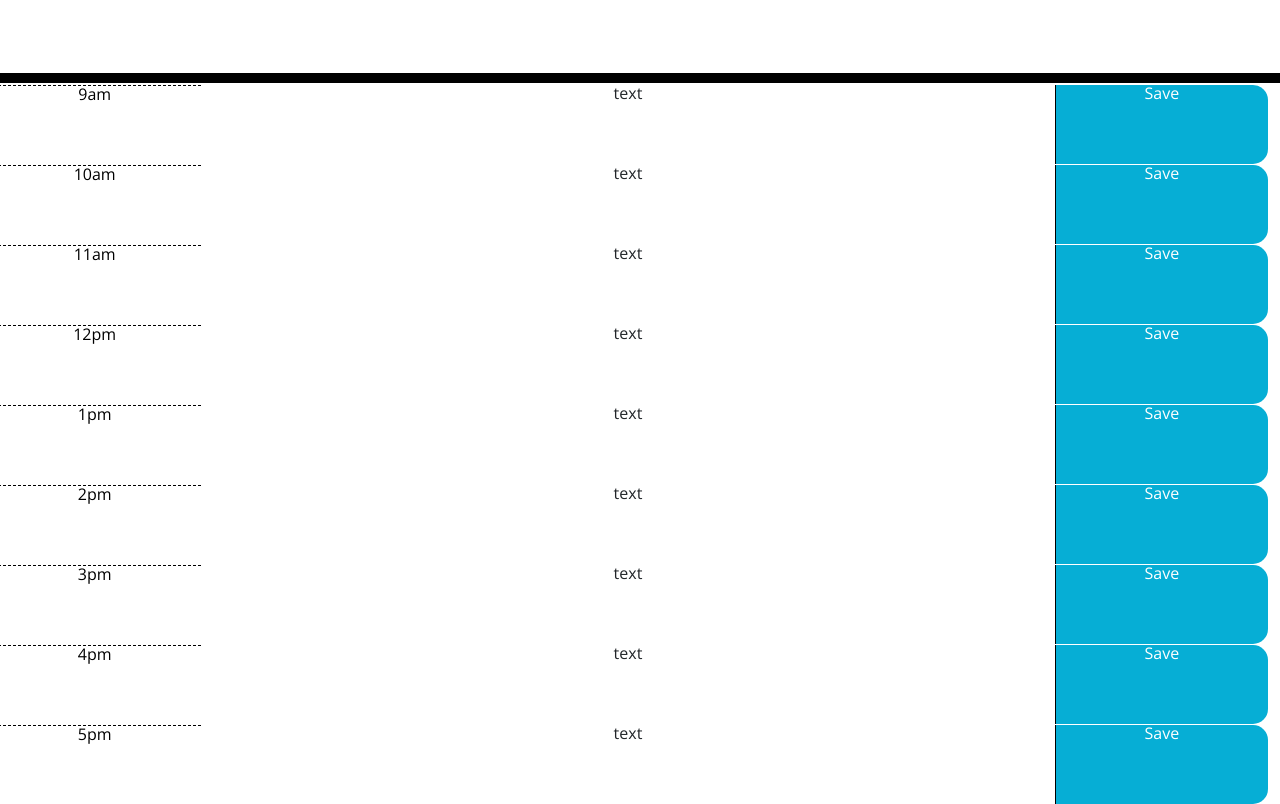
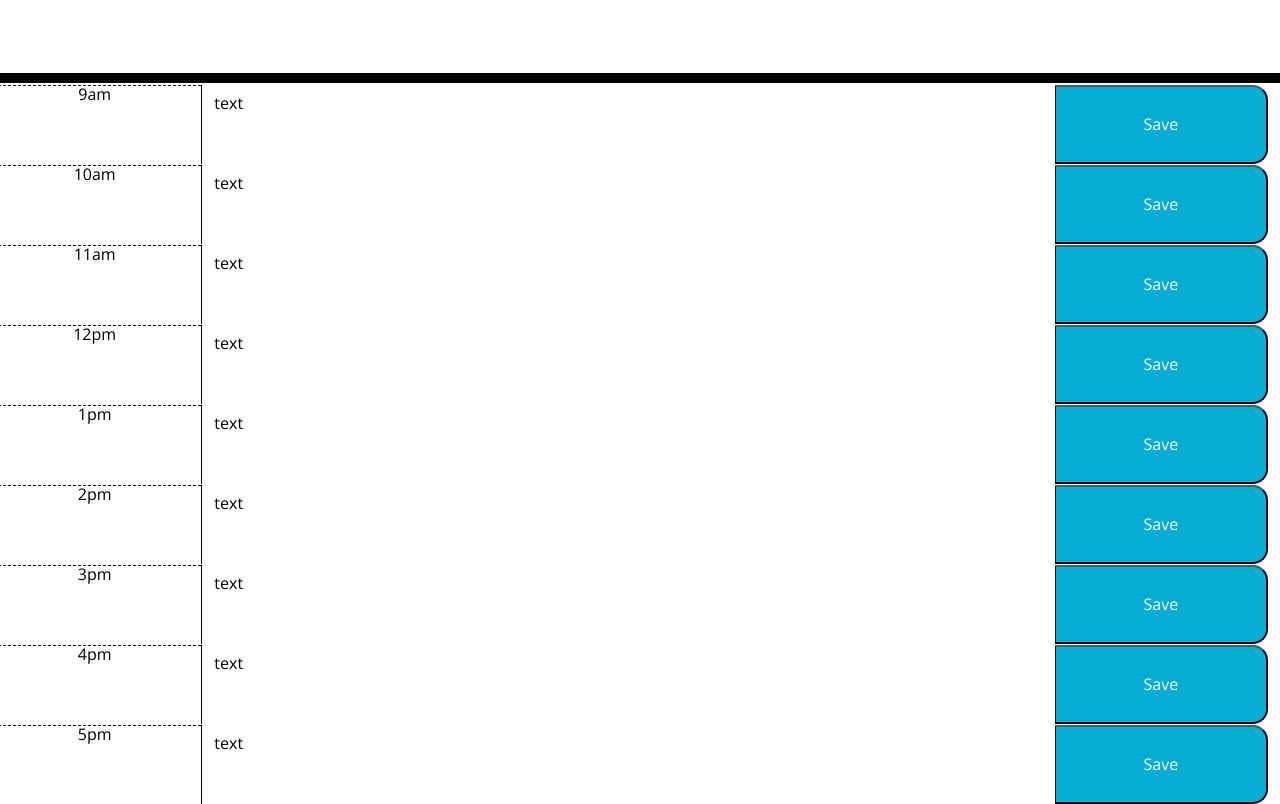
Before and after one commit to TeannieTech/Daily-Planner-Calendar, a plain HTML site: page index.html in a window 1280 px wide. Shown: the part 168-972 px from the top of the page. Drawn offline with nearby package versions, Linux system fonts and the light colour scheme.

Commit message:
activated save button

```diff
--- a/index.html
+++ b/index.html
@@ -34,56 +34,56 @@
   <div id="timestamps" class="time-block row">
     <div id="nineAm" class="row">
       <div class="col-2 hour">9am</div>
-      <div class="col-8">text</div>
-      <div class="col-2 saveBtn" >Save</div>
+      <textarea class="col-8 description">text</textarea>
+      <button class="col-2 saveBtn i:hover" >Save</button>
     </div>
 
     <div id="tenAm" class="row">
       <div class="col-2 hour">10am</div>
-      <div class="col-8">text</div>
-      <div class="col-2 saveBtn" >Save</div>
+      <textarea class="col-8 description">text</textarea>
+      <button class="col-2 saveBtn i:hover" >Save</button>
     </div>
 
     <div id="elevenAm" class="row">
       <div class="col-2 hour">11am</div>
-      <div class="col-8">text</div>
-      <div class="col-2 saveBtn" >Save</div>
+      <textarea class="col-8 description">text</textarea>
+      <button class="col-2 saveBtn i:hover" >Save</button>
     </div>
 
     <div id="twelvePm" class="row">
       <div class="col-2 hour">12pm</div>
-      <div class="col-8">text</div>
-      <div class="col-2 saveBtn" >Save</div>
+      <textarea class="col-8 description">text</textarea>
+      <button class="col-2 saveBtn i:hover" >Save</button>
     </div>
 
     <div id="onePm" class="row">
       <div class="col-2 hour">1pm</div>
-      <div class="col-8">text</div>
-      <div class="col-2 saveBtn" >Save</div>
+      <textarea class="col-8 description">text</textarea>
+      <button class="col-2 saveBtn i:hover" >Save</button>
     </div>
 
     <div id="twoPm" class="row">
       <div class="col-2 hour">2pm</div>
-      <div class="col-8">text</div>
-      <div class="col-2 saveBtn" >Save</div>
+      <textarea class="col-8 description">text</textarea>
+      <button class="col-2 saveBtn i:hover" >Save</button>
     </div>
 
     <div id="threePm" class="row">
       <div class="col-2 hour">3pm</div>
-      <div class="col-8">text</div>
-      <div class="col-2 saveBtn" >Save</div>
+      <textarea class="col-8 description">text</textarea>
+      <button class="col-2 saveBtn i:hover" >Save</button>
     </div>
 
     <div id="fourPm" class="row">
       <div class="col-2 hour">4pm</div>
-      <div class="col-8">text</div>
-      <div class="col-2 saveBtn" >Save</div>
+      <textarea class="col-8 description">text</textarea>
+      <button class="col-2 saveBtn i:hover" >Save</button>
     </div>
 
     <div id="fivePm" class="row">
       <div class="col-2 hour">5pm</div>
-      <div class="col-8">text</div>
-      <div class="col-2 saveBtn" >Save</div>
+      <textarea class="col-8 description">text</textarea>
+      <button class="col-2 saveBtn i:hover" >Save</button>
     </div>
 
   </div>
```
Also changed, not shown: 1 other file.
